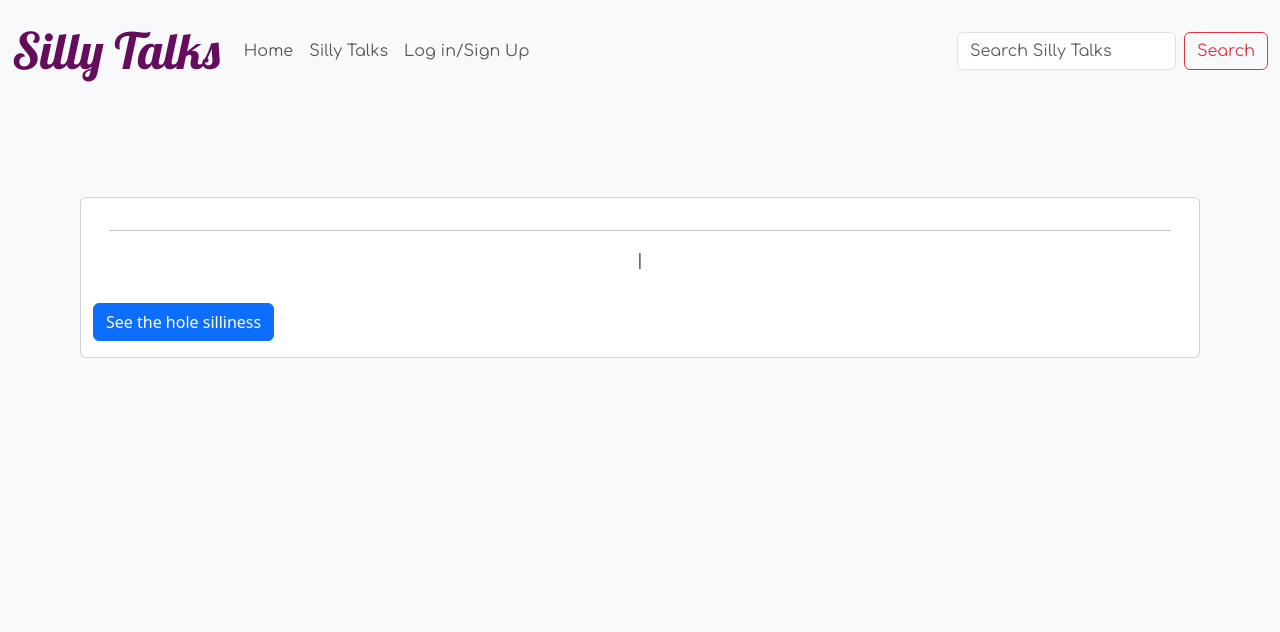
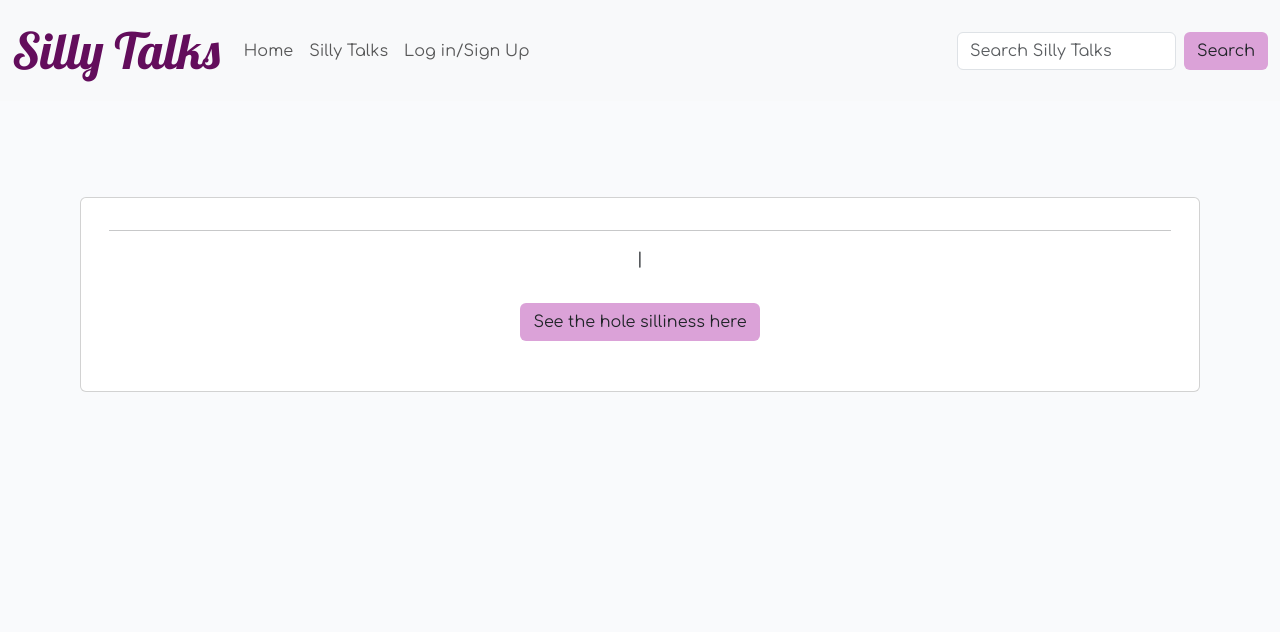
Before and after one commit to Nathisaraujo/project4, a Django app: template blog/templates/blog/post_detail.html in a window 1280 px wide. Shown: the top 632 px of the page. Run offline with Django 4.2, Linux system fonts and the light colour scheme; the template is opened without the code that fills it, so the values that code supplies are empty.

Commit message:
stylization post_detail.html - changed buttons, background-color and fonts

```diff
--- a/blog/templates/blog/index.html
+++ b/blog/templates/blog/index.html
@@ -6,7 +6,7 @@
 <div class="row row-cols-1 row-cols-md-3 g-4">
     {% for post in post_list %}
     <div class="col cards cards-margin">
-      <div class="each-card h-100">
+      <div class="post-card h-100">
         <div class="card-body">
             <a href="{% url 'post_detail' post.slug %}" class="post-link">
                 <p class="card-title">{{ post.title }}</p><br>
--- a/blog/templates/blog/post_detail.html
+++ b/blog/templates/blog/post_detail.html
@@ -12,39 +12,18 @@
                 <p class="card-text"> {{ post.excerpt }}</p>
                 <p class="post-subtitle text-center">{{ post.author }} | {{ post.created_on }}</p>
             </div>
-            <p>
-                <button class="btn btn-primary" type="button" data-toggle="collapse" data-target="#collapseExample" aria-expanded="false" aria-controls="collapseExample">
-                    See the hole silliness
-                </button>
+            <p class="btn-centralize">
+              <a class="btn btn-sillytalks" data-bs-toggle="collapse" href="#collapseExample" role="button" aria-expanded="false" aria-controls="collapseExample">
+                See the hole silliness here
+              </a>
             </p>
             <div class="collapse" id="collapseExample">
-                <div class="card card-body">
-                    <p> lalala </p>
+                <div class="card card-body post-card">
+                    <p> {{ post.content | safe }} </p>
                 </div>
-              </div>
-
+            </div>
+            <br>
         </div>
-
-
-
-
-        <!-- <div id="accordion">
-            <div class="card">
-              <div class="card-header" id="headingOne">
-                <h5 class="mb-0">
-                  <button class="btn btn-link" data-toggle="collapse" data-target="#collapseOne" aria-expanded="true" aria-controls="collapseOne">
-                    <p class="card-text">
-                        See the hole silliness
-                    </p>
-                  </button>
-                </h5>
-              </div>
-              <div id="collapseOne" class="collapse show" aria-labelledby="headingOne" data-parent="#accordion">
-                <div class="card-body">
-                    {{ post.content | safe }}
-              </div>
-            </div>
-        </div> -->
     </div>
 </div>
 
--- a/static/css/style.css
+++ b/static/css/style.css
@@ -24,11 +24,6 @@ body {
 .main-bg {
     background-color: #F9FAFC;
 }
-
-/* .card {
-    border: none;
-    background-color: transparent;
-} */
 
 /* .image-container {
     position: relative;
@@ -153,7 +148,7 @@ body {
 
 /* my css */
 
-.each-card {
+.post-card {
     background-color: #4201376e;
     color:#F9FAFC;
     padding: 1.5em;
@@ -211,6 +206,18 @@ body {
     font-size: 15px;
 }
 
+.post-content {
+    background-color: #dba2d8;
+}
+
+.btn-centralize {
+    align-self: center;
+}
+
+.btn-sillytalks {
+    background-color: #dba2d8;
+    font-family: "Comfortaa", sans-serif;
+}
 
 /*I modified */
 
@@ -235,6 +242,10 @@ body {
     font-family: "Comfortaa", sans-serif;
 }
 
+.card-body {
+    font-family: "Comfortaa", sans-serif;
+}
+
 .navbar {
     font-family: "Comfortaa", sans-serif;
 }
@@ -245,3 +256,7 @@ body {
     font-weight: bolder;
     text-align: center;
 }
+
+.card {
+    padding-bottom: 10px;
+}
--- a/templates/base.html
+++ b/templates/base.html
@@ -49,7 +49,7 @@
             </ul>
             <form class="d-flex" role="search">
               <input class="form-control me-2" type="search" placeholder="Search Silly Talks" aria-label="Search">
-              <button class="btn btn-outline-danger" type="submit">Search</button>
+              <button class="btn btn-sillytalks" type="submit">Search</button>
             </form>
           </div>
         </div>
```
